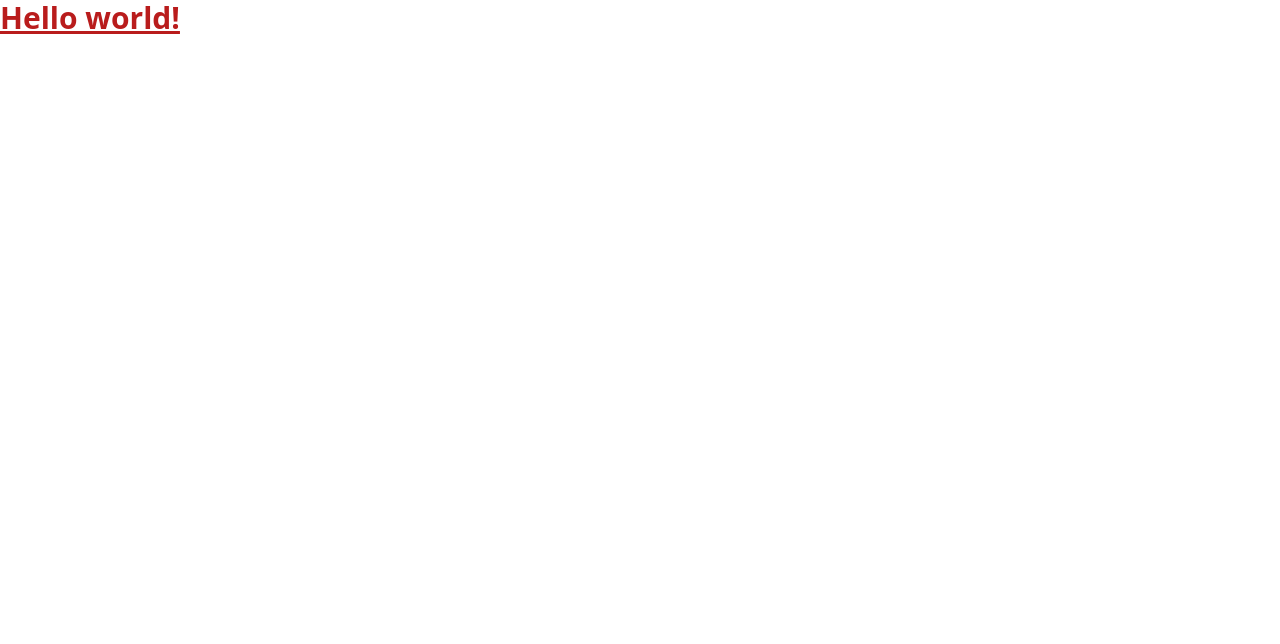
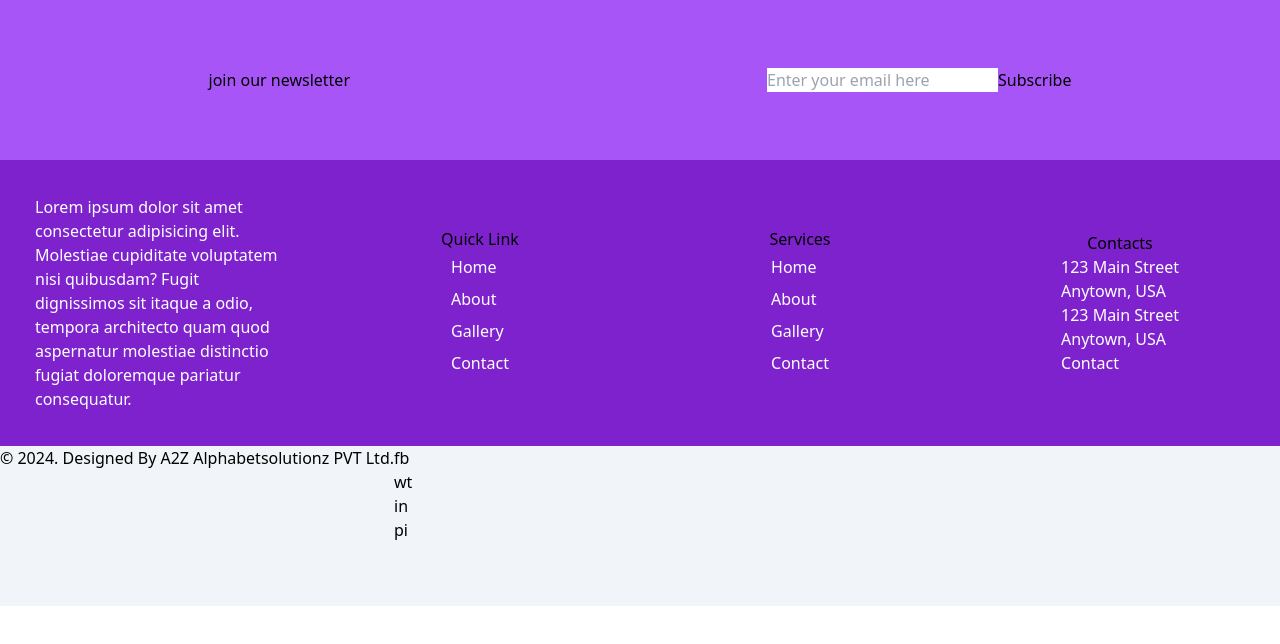
Before and after one commit to PranavPradeep390/Edu-Web, a React (Create React App) app: page / in a window 1280 px wide. Shown: the top 644 px of the page. Built offline with nearby package versions, Linux system fonts and the light colour scheme.

Commit message:
footer updating

```diff
--- a/src/App.js
+++ b/src/App.js
@@ -1,11 +1,16 @@
 import React from "react";
+import Footer from "./Components/Footer";
 function App() {
   return (
-    <div className="App">
-    <h1 className="text-3xl font-bold underline text-red-700">
-      Hello world!
-    </h1>
-    </div>
+    // <div className="App">
+    // <h1 className="text-3xl font-bold capitalize text-red-700">
+    //   Hello world!
+    // </h1>
+
+    // </div>
+    <>
+    <Footer/>
+    </>
   );
 }
 
--- /dev/null
+++ b/src/Components/Footer.jsx
@@ -0,0 +1,70 @@
+import React from 'react'
+
+function Footer() {
+  return (
+    <>
+   <div className="w-full lg:h-40 md:h-48 sm:h-56 h-64 bg-purple-500 flex flex-wrap items-center justify-around">
+      <div><h1>join our newsletter</h1></div>
+      <div className='flex flex-wrap'>
+        <input type="text" value="" placeholder='Enter your email here'/>
+        <button>Subscribe</button>
+      </div>
+   </div>
+
+   <div className='w-full  bg-purple-700 flex flex-wrap items-center justify-around'>
+
+    <div className='lg:w-1/4 sm:w-1/2 w-full flex flex-col items-center' style={{listStyle:"none",padding:"35px"}}>
+      <img src="" alt="" srcset="" />
+      <p style={{color:"white"}}>Lorem ipsum dolor sit amet consectetur adipisicing elit. Molestiae cupiditate voluptatem nisi quibusdam? Fugit dignissimos sit itaque a odio, tempora architecto quam quod aspernatur molestiae distinctio fugiat doloremque pariatur consequatur.</p>
+    </div>
+
+    <div className='lg:w-1/4 sm:w-1/2 w-full flex flex-col items-center' style={{padding:"35px"}}>
+      <h1>Quick Link</h1>
+      <ul style={{listStyle:"none",color:"white",lineHeight:"2"}}>
+        <li>Home</li>
+        <li>About</li>
+        <li>Gallery</li>
+        <li>Contact</li>
+      </ul>
+    </div>
+
+    <div className='lg:w-1/4 sm:w-1/2 w-full flex flex-col items-center' style={{padding:"35px"}}>
+  <h1 className="text-center">Services</h1>
+  <ul style={{listStyle:"none",color:"white",lineHeight:"2"}}>
+    <li>Home</li>
+    <li>About</li>
+    <li>Gallery</li>
+    <li>Contact</li>
+  </ul>
+    </div>
+
+    <div className='lg:w-1/4 sm:w-1/2 w-full flex flex-col items-center' style={{padding:"35px"}}>
+      <h1>Contacts</h1>
+      <ul style={{listStyle:"none",color:"white"}}>
+        <li>123 Main Street <br />
+            Anytown, USA <br />
+            123 Main Street <br />
+            Anytown, USA</li>
+
+        <li>Contact</li>
+      </ul>
+    </div>
+
+   </div>
+
+   <div className='w-full lg:h-30 md:h-40 sm:h-50 h-56 bg-slate-100 flex flex-wrap '>
+    <div><h5>© 2024. Designed By A2Z Alphabetsolutionz PVT Ltd.</h5></div>
+    <div><ul style={{listStyle:"none"}}>
+      <li>fb</li>
+      <li>wt</li>
+      <li>in</li>
+      <li>pi</li>
+      </ul></div>
+
+   </div>
+    </>
+
+
+  )
+}
+export default Footer
```
